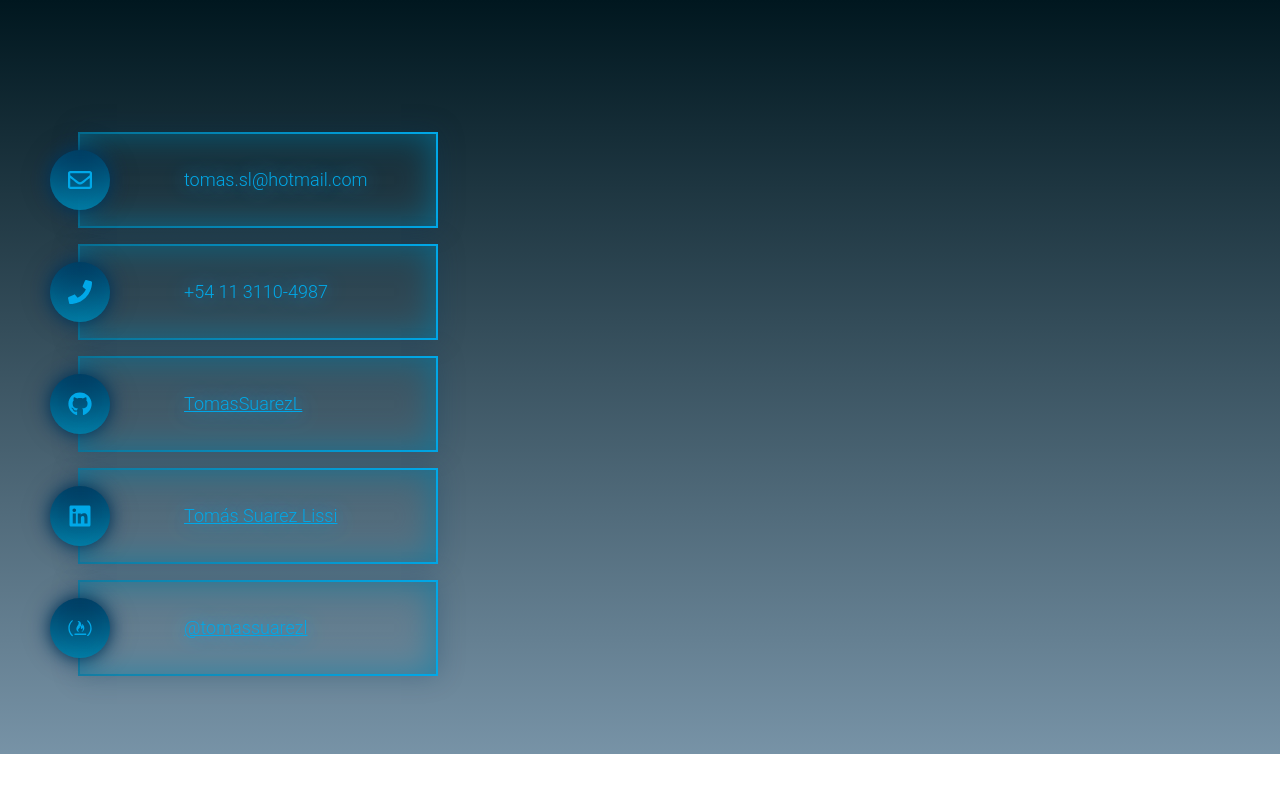
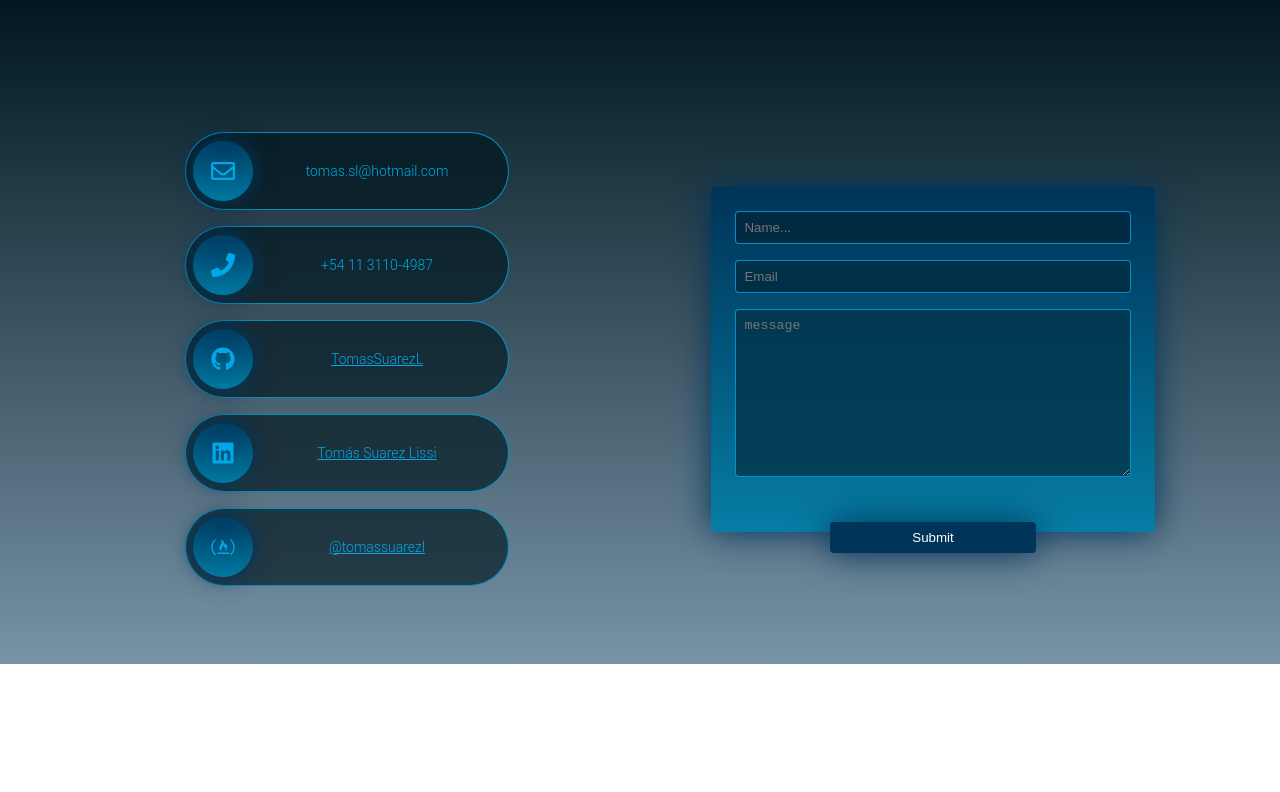
Before and after one commit to TomasSuarezL/gatsby-portfolio, a Gatsby site: page /contact in a window 1280 px wide. Built offline with nearby package versions, Linux system fonts and the light colour scheme; Gatsby itself is replaced by a stand-in of ours.

Commit message:
New About. Contact form working.

```diff
--- a/package.json
+++ b/package.json
@@ -10,6 +10,7 @@
     "gatsby-plugin-react-svg": "^1.1.1",
     "gatsby-plugin-styled-components": "^2.0.11",
     "gatsby-plugin-typography": "^1.7.19",
+    "nodemailer": "^4.6.8",
     "react": "^16.5.2",
     "react-dom": "^16.5.2",
     "react-helmet": "^5.2.0",
--- a/src/pages/contact.js
+++ b/src/pages/contact.js
@@ -1,5 +1,4 @@
-import React from 'react'
-import Link from 'gatsby-link'
+import React, { Component } from 'react'
 import styled, { keyframes } from 'styled-components'
 import { palette } from '../utils/theme'
 import Email from '../static/icons/email.svg'
@@ -7,6 +6,16 @@ import Phone from '../static/icons/phone.svg'
 import Github from '../static/icons/github.svg'
 import LinkedIn from '../static/icons/linkedin.svg'
 import Fcc from '../static/icons/freecodecamp.svg'
+
+const appear = keyframes`
+  from {
+    transform: translateX(-3rem);
+  }
+  to {
+    opacity: 1;
+    transform: translateX(0);
+  }
+`
 
 const ContactSection = styled.div`
   position: relative;
@@ -24,31 +33,35 @@ const ContactSection = styled.div`
 
 const ContactSubSection = styled.div`
   flex: 1;
-`
-const ContactInformationContainer = styled(ContactSubSection)`
   display: flex;
   flex-direction: column;
+  align-items: center;
+  justify-content: center;
   padding: 16px;
 `
+
 const ContactInformation = styled.div`
   display: flex;
   align-items: center;
   flex-direction: row;
-  max-width: 20rem;
+  width: 18rem;
   color: ${palette.lighter};
   margin: 8px;
-  box-shadow: 0 0 25px ${palette.dark}44, 0 0 35px ${palette.primary}aa inset;
-  border: 2px solid white;
-  border-image: linear-gradient(to right, ${palette.primary}cc, ${palette.light}ff);
-  border-image-slice: 1;
+  padding: 8px;
+  sbox-shadow: 0 0 25px ${palette.dark}44, 0 0 35px ${palette.primary}aa inset;
+  background: ${palette.darker}aa
+  border: 1px solid ${palette.light}cc;
+  border-radius: 200px;
+  opacity: 0;
+  animation: ${appear} 0.2s ${props => props.order * 50}ms ease-in-out forwards;
   div {
     position: relative;
-    left: -46px;
+    left: -1px;
     display: flex;
     align-items: center;
     justify-content: center;
     padding: 16px;
-    margin: 16px;
+    smargin: 16px;
     width: 60px;
     height: 60px;
     border-radius: 50%;
@@ -57,59 +70,165 @@ const ContactInformation = styled.div`
     background: linear-gradient(${palette.dark}fe, ${palette.primary}ee);
     svg {
       color: ${palette.light};
+      transition: color 0.3s ease;
     }
   }
   p,
   a {
+    flex: 1;
+    text-align: center;
     margin: 0;
     padding: 12px;
     color: ${palette.light};
-    text-shadow: 0 0 20px ${palette.light};
+   stext-shadow: 0 0 20px ${palette.light};
     transition: color 0.3s ease;
+    font-size: 14px;
   }
-  a:hover {
+  &:hover {
     color: ${palette.lighter};
+    svg {
+      color: ${palette.lighter};
+    }
   }
 `
 
-const About = () => (
+const ContactForm = styled.div`
+  width:80%;
+  display: flex;
+  flex-direction: column;
+  margin: 24px;
+  padding: 16px
+  border-radius: 4px;
+  background: linear-gradient(${palette.dark}fe, ${palette.primary}ee);
+  box-shadow: 0 0 35px ${palette.dark}ff;
+  opacity: 0;
+  animation: ${appear} 0.3s ease-in-out forwards;
+  form {
+    display: flex;
+    flex-direction: column;
+    margin: 0;
+  }
+`
+const ContactInput = styled.input`
+  margin: 8px;
+  padding: 8px;
+  border: 1px solid ${palette.light}cc;
+  border-radius: 4px;
+  background: linear-gradient(${palette.darker}66, ${palette.darker}88);
+  color: ${palette.lighter};
+`
+
+const ContactTextarea = styled.textarea`
+  margin: 8px;
+  padding: 8px;
+  border: 1px solid ${palette.light}cc;
+  border-radius: 4px;
+  background: linear-gradient(${palette.darker}66, ${palette.darker}88);
+  color: ${palette.lighter};
+`
+
+const ContactButton = styled.input`
+  position: relative;
+  top: 2.1rem;
+  width: 50%;
+  margin: 0px auto;
+  padding: 8px;
+  border: none;
+  border-radius: 4px;
+  background-color: ${palette.dark};
+  color: ${palette.lighter};
+  transition: background-color 0.3s ease;
+  box-shadow: 0 0 35px ${palette.dark}ff;
+  &:hover {
+    cursor: pointer;
+    background-color: ${palette.darker};
+  }
+`
+
+class Contact extends Component {
+  constructor(props) {
+    super(props)
+    this.state = {
+      name: '',
+      email: '',
+      message: '',
+    }
+  }
+
+  handleChange = e => {
+    this.setState({
+      [e.target.name]: e.target.value,
+    })
+  }
+
+  handleSubmit = e => {
+    e.preventDefault()
+    const { name, email, message } = this.state
+    fetch('https://155biig0tf.execute-api.us-east-1.amazonaws.com/dev/contact', {
+      method: 'POST',
+      mode: 'no-cors',
+      headers: {
+        'Content-Type': 'application/json; charset=utf-8',
+        // "Content-Type": "application/x-www-form-urlencoded",
+      },
+      body: JSON.stringify({
+        from: `"${name}" <${email}>`,
+        subject: 'Contact from Website',
+        message,
+      }),
+    })
+      .then(data => console.log(data))
+      .catch(error => console.log(error))
+  }
+
+  render() {
+    return (
       <ContactSection>
-    <ContactInformationContainer>
-      <ContactInformation>
+        <ContactSubSection>
+          <ContactInformation order={1}>
             <div>
               <Email />
             </div>
             <p>tomas.sl@hotmail.com</p>
           </ContactInformation>
-      <ContactInformation>
+          <ContactInformation order={2}>
             <div>
               <Phone />
             </div>
             <p>+54 11 3110-4987 </p>
           </ContactInformation>
-      <ContactInformation>
+          <ContactInformation order={3}>
             <div>
               <Github />
             </div>
             <a href="https://github.com/TomasSuarezL">TomasSuarezL</a>
           </ContactInformation>
-      <ContactInformation>
+          <ContactInformation order={4}>
             <div>
               <LinkedIn />
             </div>
             <a href="https://www.linkedin.com/in/tomas-suarez-lissi-62a180147/">Tomás Suarez Lissi</a>
           </ContactInformation>
-      <ContactInformation>
+          <ContactInformation order={5}>
             <div>
               <Fcc />
             </div>
             <a href="https://www.freecodecamp.org/tomassuarezl">@tomassuarezl</a>
           </ContactInformation>
-    </ContactInformationContainer>
+        </ContactSubSection>
         <ContactSubSection>
-      <div />
+          <ContactForm>
+            <form onSubmit={this.handleSubmit}>
+              <ContactInput type="text" name="name" placeholder="Name..." value={this.state.name} onChange={this.handleChange} />
+              <ContactInput type="email" name="email" placeholder="Email" value={this.state.email} onChange={this.handleChange} />
+              <ContactTextarea name="message" placeholder="message" rows="10" value={this.state.message} onChange={this.handleChange} />
+              <ContactButton type="submit" value="Submit" />
+            </form>
+          </ContactForm>
         </ContactSubSection>
       </ContactSection>
     )
+  }
+}
 
-export default About
+export default Contact
```
Also changed, not shown: mail-service/handler.js (added, +41 -0 lines), mail-service/package.json (added, +14 -0 lines), mail-service/serverless.yml (added, +117 -0 lines), src/pages/about.js (+28 -53 lines), src/pages/background.js (+44 -59 lines), src/pages/index.js (+6 -36 lines), src/pages/projects.js (+6 -27 lines), 3 other files. Lines whose indentation alone changed are shown as unchanged.
